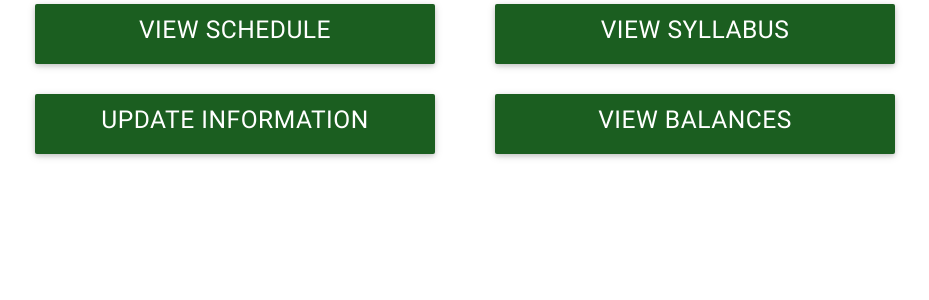
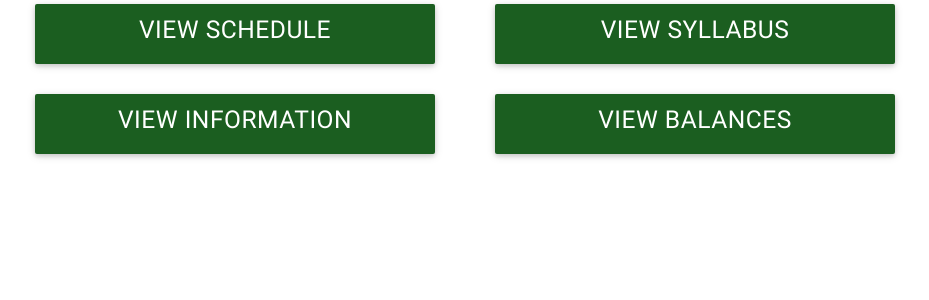
Before and after one commit to LucidComplex/sais-x, a Django app: page /home in a window 1280 px wide. Shown: the part 268-568 px from the top of the page, without its empty margins (175-1104 px from the left). Run offline with Django 3.2, Linux system fonts and the light colour scheme; some libraries are stand-ins or nearby versions.

Commit message:
changed update info to view info

```diff
--- a/saisX/enrollment/templates/enrollment/home.html
+++ b/saisX/enrollment/templates/enrollment/home.html
@@ -20,7 +20,7 @@
       <a class="waves-effect waves-light btn home-buttons" href=""><h5><span>VIEW SYLLABUS</span></h5></a>
     </div>
     <div class="col l6 m12 s12 center hb-div">
-      <a class="waves-effect waves-light btn home-buttons" href=""><h5><span>UPDATE INFORMATION</span></h5></a>
+      <a class="waves-effect waves-light btn home-buttons" href=""><h5><span>VIEW INFORMATION</span></h5></a>
     </div>
     <div class="col l6 m12 s12 center hb-div">
       <a class="waves-effect waves-light btn home-buttons" href=""><h5><span>VIEW BALANCES</span></h5></a>
```
